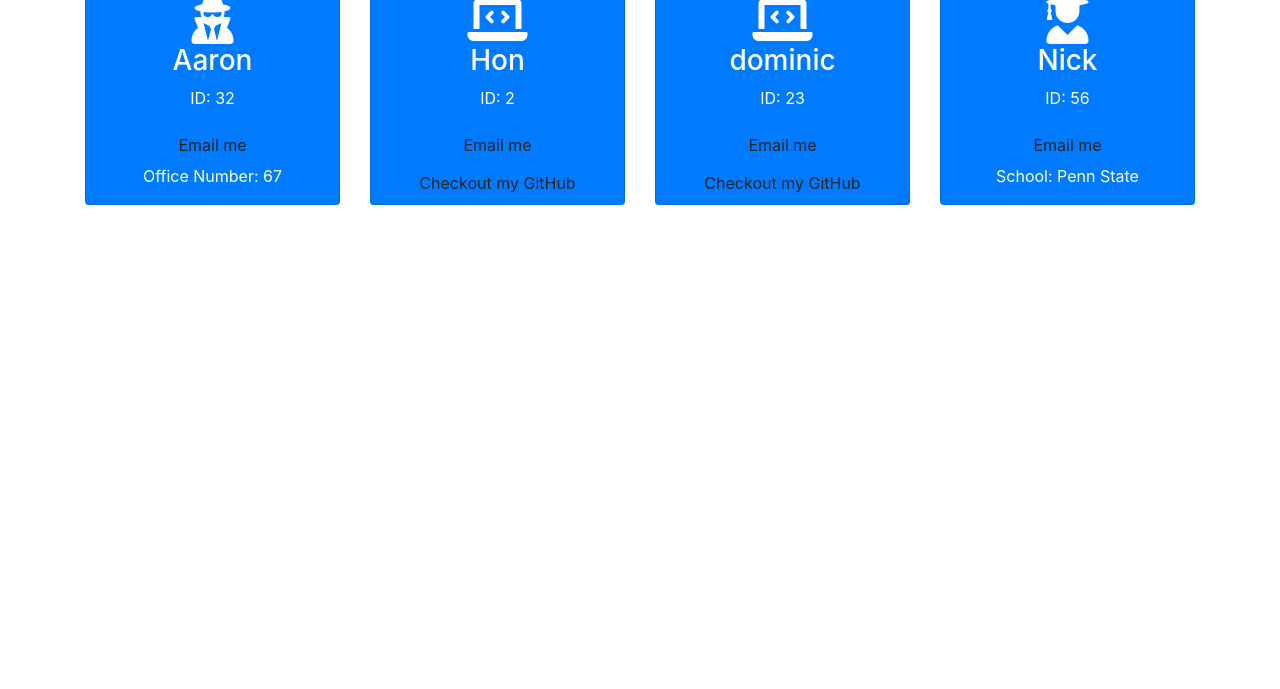
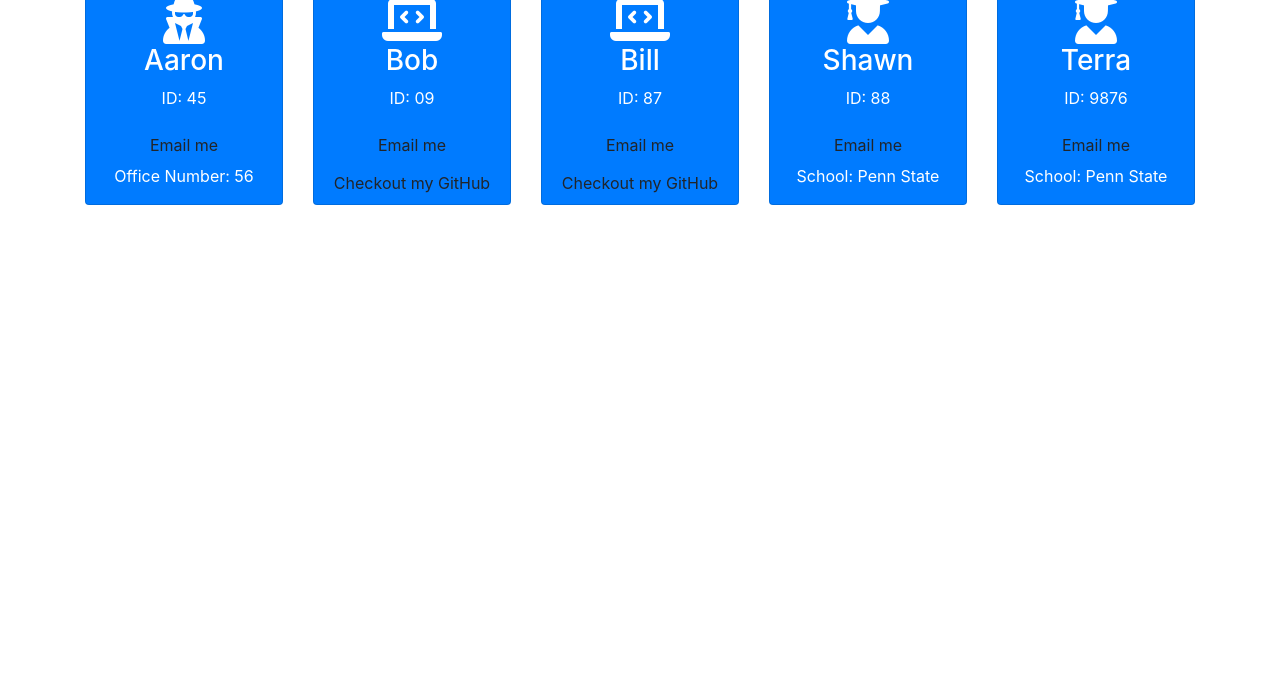
Before and after one commit to addonelson/team_portfolio_generator, a website: page assets/index.html in a window 1280 px wide. Shown: the part 111-800 px from the top of the page. Drawn offline with nearby package versions, Linux system fonts and the light colour scheme; files that its build step writes are made by us from their sources.

```diff
--- a/assets/index.html
+++ b/assets/index.html
@@ -15,39 +15,48 @@
     <h1 class= "bg-primary text-white text-center"> Penn State employee roster</h1>
     <div class="card-deck text-center">
 
-<div class="card bg-primary text-white">
+<div class="card bg-primary text-white text-align center">
 <h2 class="card-title">Manager</h2>
 
 <i class="fas fa-user-secret fa-3x"></i> <h3 class="card-text">Aaron</h3>
-<p class="card-text">ID: 32</p>
-<a class="card-text btn btn-seconday" role="button" href="mailto:aaron.donelson@gmail.com">Email me</a>
-<p> Office Number: 67</p>
+<p class="card-text">ID: 45</p>
+<a class="card-text btn btn-seconday" role="button" href="mailto:aaron@gmail.com" >Email me</a>
+<p> Office Number: 56</p>
 </div>
 
-<div class="card bg-primary text-white">
+<div class="card bg-primary text-white text-align center">
 <h2 class="card-title">Engineer</h2>
 
-<i class="fas fa-laptop-code fa-3x"></i> <h3 class="card-text">Hon</h3>
-<p class="card-text">ID: 2</p>
-<a class="card-text btn btn-seconday" role="button" href="mailto:hon@gmail.com">Email me</a>
-<a class="btn btn-seconday" href= "https://github.com/honzorulez" role="button">Checkout my GitHub </a>
+<i class="fas fa-laptop-code fa-3x"></i> <h3 class="card-text">Bob</h3>
+<p class="card-text">ID: 09</p>
+<a class="card-text btn btn-seconday" role="button" href="mailto:bob@gmail.com" >Email me</a>
+<a class="btn btn-seconday" href= "https://github.com/bobbyG" role="button">Checkout my GitHub </a>
 </div>
 
-<div class="card bg-primary text-white">
+<div class="card bg-primary text-white text-align center">
 <h2 class="card-title">Engineer</h2>
 
-<i class="fas fa-laptop-code fa-3x"></i> <h3 class="card-text">dominic</h3>
-<p class="card-text">ID: 23</p>
-<a class="card-text btn btn-seconday" role="button" href="mailto:dominic@gmail.com">Email me</a>
-<a class="btn btn-seconday" href= "https://github.com/dominicToretto" role="button">Checkout my GitHub </a>
+<i class="fas fa-laptop-code fa-3x"></i> <h3 class="card-text">Bill</h3>
+<p class="card-text">ID: 87</p>
+<a class="card-text btn btn-seconday" role="button" href="mailto:billybob@gmail.com" >Email me</a>
+<a class="btn btn-seconday" href= "https://github.com/billybob" role="button">Checkout my GitHub </a>
 </div>
 
-<div class="card bg-primary text-white">
+<div class="card bg-primary text-white text-align center">
 <h2 class="card-title">Intern</h2>
 
-<i class="fa-solid fa-user-graduate fa-3x"></i> <h3 class="card-text">Nick</h3>
-<p class="card-text">ID: 56</p>
-<a class="card-text btn btn-seconday" role="button" href="mailto:nick@gmail.com">Email me</a>
+<i class="fa-solid fa-user-graduate fa-3x"></i> <h3 class="card-text">Shawn</h3>
+<p class="card-text">ID: 88</p>
+<a class="card-text btn btn-seconday" role="button" href="mailto:Shawn@gmail.com" >Email me</a>
+<p>School: Penn State</p>
+</div>
+
+<div class="card bg-primary text-white text-align center">
+<h2 class="card-title">Intern</h2>
+
+<i class="fa-solid fa-user-graduate fa-3x"></i> <h3 class="card-text">Terra</h3>
+<p class="card-text">ID: 9876</p>
+<a class="card-text btn btn-seconday" role="button" href="mailto:Terra@gmail.com" >Email me</a>
 <p>School: Penn State</p>
 </div>
 
--- a/index.js
+++ b/index.js
@@ -6,6 +6,8 @@
 const Employee = require('./lib/Employee');
 const Intern = require("./lib/Intern");
 const Manager = require("./lib/Manager");
+
+
 
 const {
     get
--- a/package.json
+++ b/package.json
@@ -8,7 +8,7 @@
     "test": "tests"
   },
   "scripts": {
-    "test": "jest -- verbose"
+    "test": "jest --verbose"
   },
   "repository": {
     "type": "git",
```
Also changed, not shown: tests/Employee.test.js (+3 -3 lines), tests/Engineer.test.js (+4 -4 lines), tests/Intern.test.js (+4 -4 lines), tests/Manager.test.js (+4 -4 lines), README.md, assets/images/team_card_generator.png (added).
